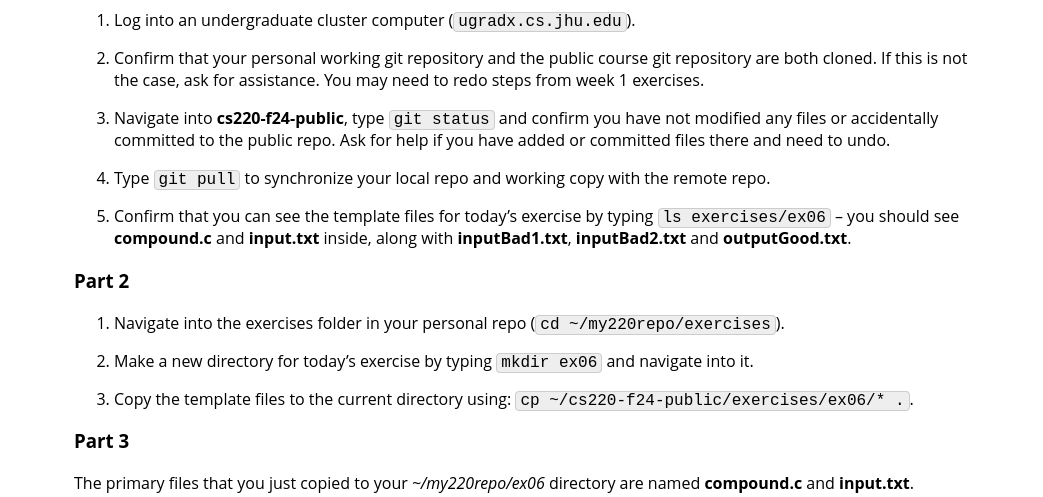
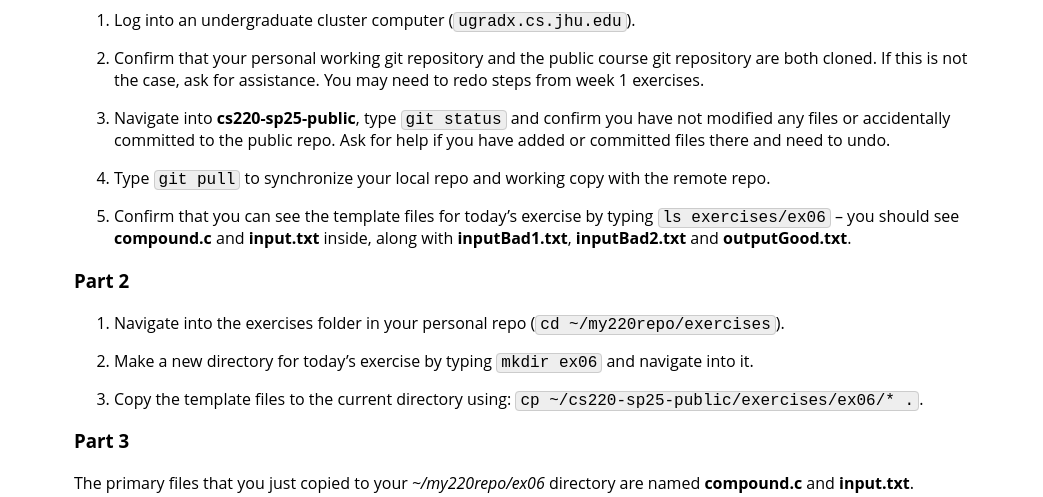
Before and after one commit to jhu-ip/cs220-sp25, a Jekyll site: the page built from exercise/ex06.md, in a window 1280 px wide. Shown: the part 667-1164 px from the top of the page, without its empty margins (118-1161 px from the left). Built offline with Jekyll 4.4.1, drawn with Linux system fonts in a browser that asks for light colours.

Commit message:
added wk3

```diff
--- a/exercise/ex06.md
+++ b/exercise/ex06.md
@@ -28,7 +28,7 @@ title: Exercise 6
 
 2.	Confirm that your personal working git repository and the public course git repository are both cloned.  If this is not the case, ask for assistance.  You may need to redo steps from week 1 exercises.
 
-3.	Navigate into **cs220-f24-public**, type `git status` and confirm you have not modified any files or accidentally committed to the public repo. Ask for help if you have added or committed files there and need to undo.
+3.	Navigate into **cs220-sp25-public**, type `git status` and confirm you have not modified any files or accidentally committed to the public repo. Ask for help if you have added or committed files there and need to undo.
 
 4.	Type `git pull` to synchronize your local repo and working copy with the remote repo.
 
@@ -40,7 +40,7 @@ title: Exercise 6
 
 2.	Make a new directory for today’s exercise by typing `mkdir ex06` and navigate into it.
 
-3.	Copy the template files to the current directory using: `cp ~/cs220-f24-public/exercises/ex06/* .`.
+3.	Copy the template files to the current directory using: `cp ~/cs220-sp25-public/exercises/ex06/* .`.
 
 
 ### Part 3
```
Also changed, not shown: exercise/ex07.md (+2 -2 lines), material.md (+6 -5 lines).
